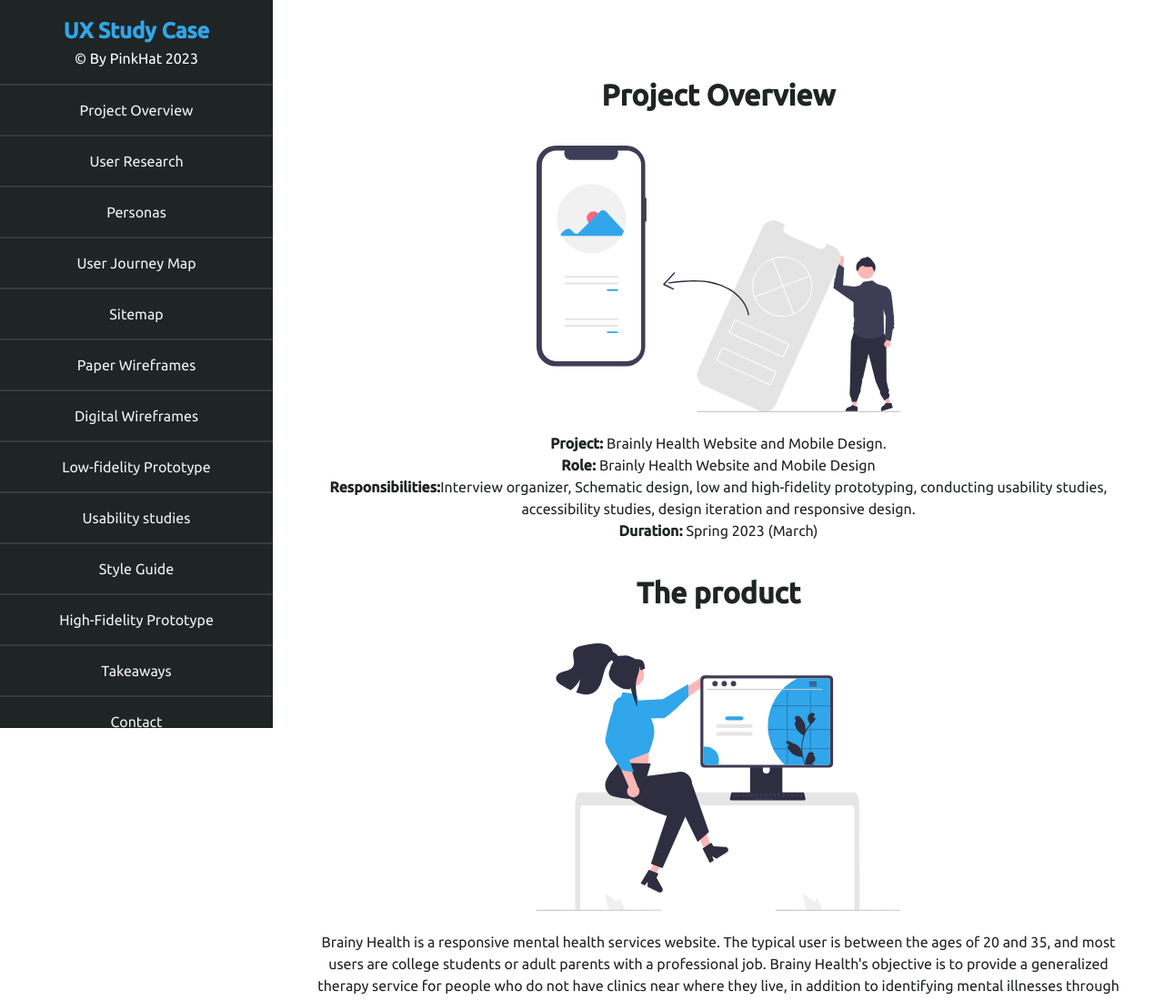
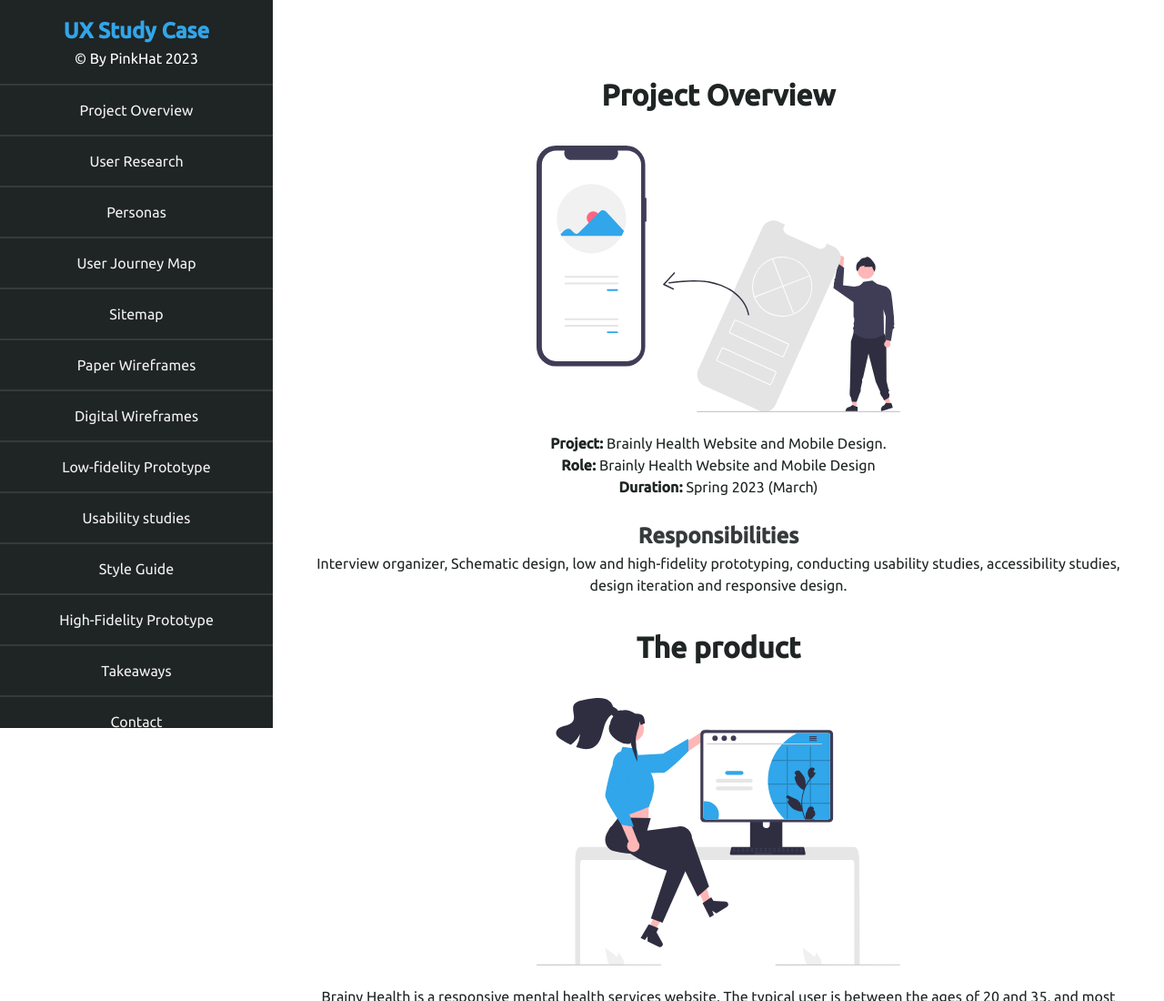
Before and after one commit to Azriel1909/UX-PINK-CASE-STUDY-3, a plain HTML site: page index.html in a window 1280 px wide. Shown: the top 1100 px of the page at 91% size. Drawn offline with Linux system fonts and the light colour scheme.

Commit message:
Responsibilities added

```diff
--- a/index.html
+++ b/index.html
@@ -73,8 +73,12 @@
         <section class="description">
           <p><b>Project:</b> Brainly Health Website and Mobile Design.</p>
           <p><b>Role:</b> Brainly Health Website and Mobile Design</p>
-          <p><b>Responsibilities:</b>Interview organizer, Schematic design, low and high-fidelity prototyping, conducting usability studies, accessibility studies, design iteration and responsive design. </p>
+
           <p><b>Duration: </b> Spring 2023 (March)</p>
+        </section>
+        <section class="description">
+          <h3>Responsibilities</h3>
+          <p class="des"> Interview organizer, Schematic design, low and high-fidelity prototyping, conducting usability studies, accessibility studies, design iteration and responsive design. </p>
         </section>
       </section>
 
@@ -87,7 +91,7 @@
         </section>
         <section class="description">
           <p class="des">Brainy Health is a responsive mental health services website. The typical user is between the ages of 20 and 35, and most users are college students or adult parents with a professional job. Brainy Health's objective is to provide a generalized therapy service for people who do not have clinics near where they live, in addition to identifying mental illnesses through tests.</p>
-          </section>
+        </section>
         <section class="img-section">
         <img class="img" src="img/3.svg" loading="lazy">
         </section>
@@ -241,8 +245,8 @@
         <header>
           <h2>Takeaways</h2>
           <section class="description">
-            <p class="des"><b>Impact:</b>Our users mention that the minimalist design makes navigation easier, the images are attractive, and the structure of the page is clear and concise.</p>
-            <p class="des"><b>What I learned:</b>I learned that design will always have a long but safe process, it is necessary to maintain iterative processes accompanied by feedback to improve the product and create things that users use.</p>
+            <p class="des"><b>Impact:</b> Our users mention that the minimalist design makes navigation easier, the images are attractive, and the structure of the page is clear and concise.</p>
+            <p class="des"><b>What I learned:</b> I learned that design will always have a long but safe process, it is necessary to maintain iterative processes accompanied by feedback to improve the product and create things that users use.</p>
           </section>
         </header>
       </section>
```
